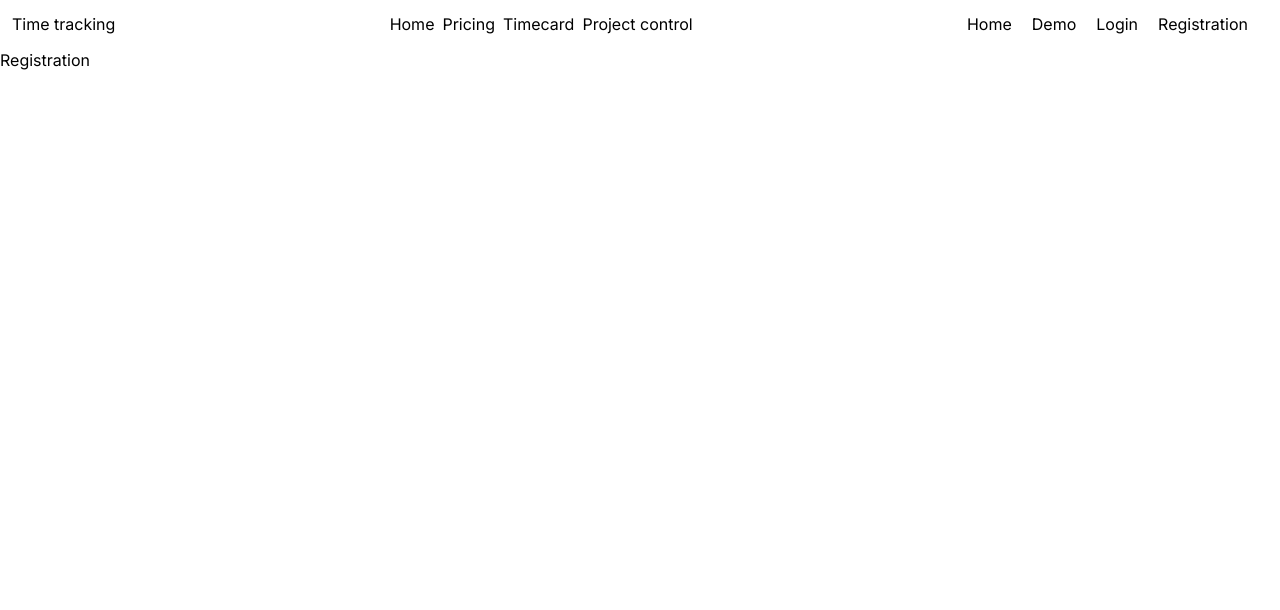
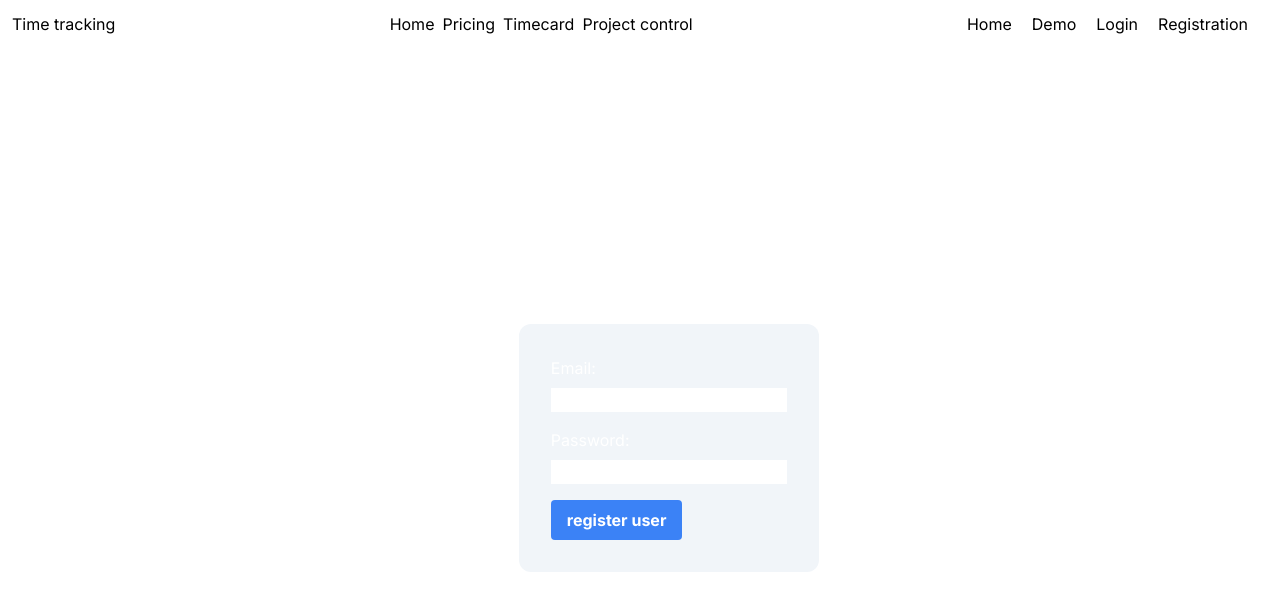
Before and after one commit to RandomDuck/time-tracking, a Next.js app: page /pages/public/functions/registration in a window 1280 px wide. Shown: the top 610 px of the page. Built offline with nearby package versions, Linux system fonts and the light colour scheme.

Commit message:
props to form

```diff
--- a/app/api/user.ts
+++ b/app/api/user.ts
@@ -1,6 +1,6 @@
 import type { NextApiRequest, NextApiResponse } from 'next';
 import fs from 'fs';
-import { User } from '../models/User';
+import { User } from '../../app/models/User';
 
 
 export default function handler(
--- a/app/components/LoginForm.tsx
+++ b/app/components/Form.tsx
@@ -4,7 +4,11 @@ import { useRouter } from 'next/navigation';
 import React, { FormEvent, useState } from 'react';
 import { User } from '../models/User';
 
-const LoginForm = () => {
+interface Props{
+  title: string
+}
+
+const Form = ({title}: Props) => {
   const router = useRouter();
   const [email, setEmailField] = useState<string>();
   const [password, setPasswordField] = useState<string>();
@@ -13,14 +17,12 @@ const LoginForm = () => {
     e.preventDefault();
     try {
 
-      const res = await fetch('../../api/user', {
+      const res = await fetch('/api/user', {
         method: 'POST',
         body: JSON.stringify({ email, password }),
       });
 
       const user: User = await res.json();
-
-      console.log(user);
 
       sessionStorage.setItem(
         'user',
@@ -34,6 +36,7 @@ const LoginForm = () => {
 
   return (
     <div className='flex h-screen text-white'>
+      <h2>{title}</h2>
       <div className='bg-slate-100 rounded-xl p-8 dark:bg-slate-800 m-auto w-[300px]'>
         <form onSubmit={(e) => submitHandler(e)} method='post'>
           <label className='block' htmlFor='emailField'>
@@ -57,7 +60,7 @@ const LoginForm = () => {
             type='password'
           />
           <button className='btn-primary' type='submit'>
-            Login
+            {title} user
           </button>
         </form>
       </div>
@@ -65,4 +68,4 @@ const LoginForm = () => {
   );
 };
 
-export default LoginForm;
+export default Form;
--- a/app/components/MainPage.tsx
+++ /dev/null
@@ -1,13 +0,0 @@
-'use client';
-
-import React from 'react';
-
-const MainPage = () => {
-  return (
-    <div>
-      <h2>Main page</h2>
-    </div>
-  );
-};
-
-export default MainPage;
--- a/app/pages/public/functions/login/page.tsx
+++ b/app/pages/public/functions/login/page.tsx
@@ -1,10 +1,10 @@
-import LoginForm from '@/app/components/LoginForm'
+import Form from '@/app/components/Form'
 import React from 'react'
 
 const page = () => {
 	return (
 		<div>
-			<LoginForm />
+			<Form title={'login'} />
 		</div>
 	)
 }
--- a/app/pages/public/functions/registration/page.tsx
+++ b/app/pages/public/functions/registration/page.tsx
@@ -1,9 +1,10 @@
+import Form from '@/app/components/Form'
 import React from 'react'
 
 const page = () => {
 	return (
 		<div>
-			<h2>Registration</h2>
+			<Form title={'register'}/>
 		</div>
 	)
 }
```
